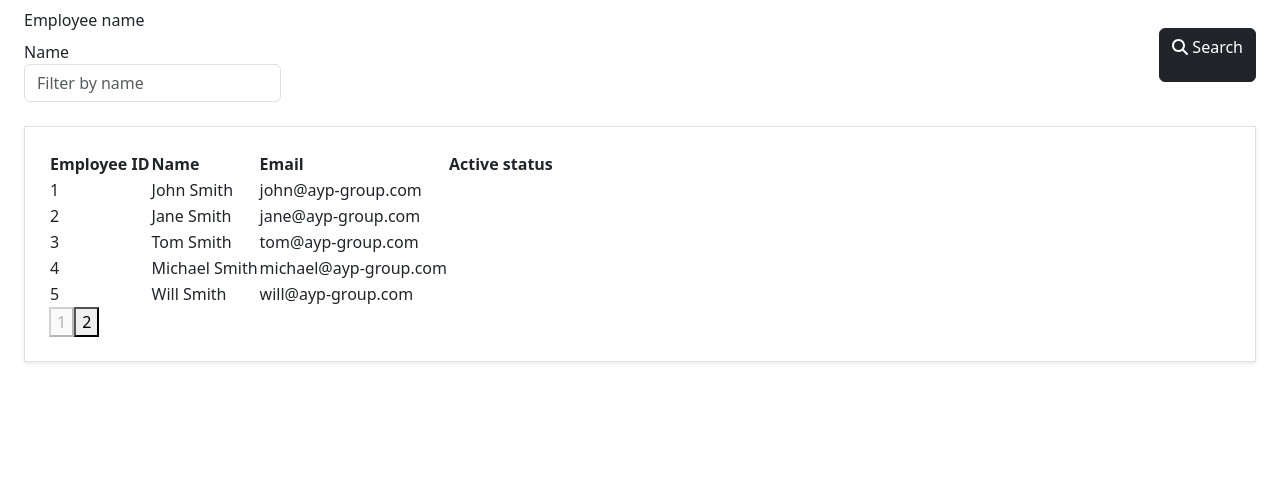
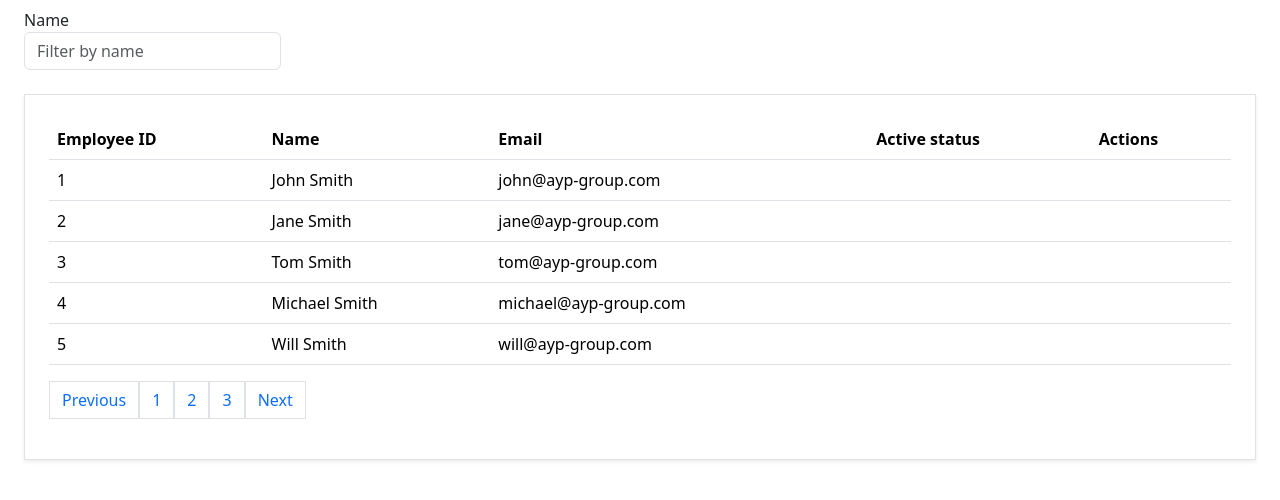
Before and after one commit to almasutami/employee-app, a React (Create React App) app: page / in a window 1280 px wide. Shown: the top 500 px of the page. Built offline with nearby package versions, Linux system fonts and the light colour scheme.

Commit message:
fix: pagination

```diff
--- a/src/components/global/base-table.tsx
+++ b/src/components/global/base-table.tsx
@@ -47,9 +47,13 @@ class BaseTable extends Component<BaseTableProps, BaseTableState> {
 
     return paginatedData.map((row, rowIndex) => (
       <tr key={rowIndex}>
-        {headers.map((header, index) => (
-          <td key={index}>{row[header.key]}</td>
-        ))}
+        {headers.map((header, index) => {
+          if (header.key === "Actions") {
+            return <td key={index}>Button</td>;
+          } else {
+            return <td key={index}>{row[header.key]}</td>;
+          }
+        })}
       </tr>
     ));
   }
@@ -64,17 +68,41 @@ class BaseTable extends Component<BaseTableProps, BaseTableState> {
     );
 
     return (
-      <div>
+      <ul className="pagination">
+        <li
+          className="page-link"
+          onClick={() => {
+            if (currentPage > 1) {
+              this.goToPage(currentPage - 1);
+            }
+          }}
+        >
+          Previous
+        </li>
         {pageNumbers.map((pageNumber) => (
-          <button
+          <li
+            className="page-link"
             key={pageNumber}
-            onClick={() => this.goToPage(pageNumber)}
-            disabled={currentPage === pageNumber}
+            onClick={() => {
+              if (currentPage !== pageNumber) {
+                this.goToPage(pageNumber);
+              }
+            }}
           >
             {pageNumber}
-          </button>
+          </li>
         ))}
-      </div>
+        <li
+          className="page-link"
+          onClick={() => {
+            if (currentPage < totalPages) {
+              this.goToPage(currentPage + 1);
+            }
+          }}
+        >
+          Next
+        </li>
+      </ul>
     );
   }
 
@@ -85,7 +113,7 @@ class BaseTable extends Component<BaseTableProps, BaseTableState> {
   render() {
     return (
       <div>
-        <table>
+        <table className="table">
           <thead>{this.renderTableHeaders()}</thead>
           <tbody>{this.renderTableData()}</tbody>
         </table>
--- a/src/data/employee.json
+++ b/src/data/employee.json
@@ -38,14 +38,14 @@
     },
     {
       "id": 7,
-      "name": "Nana Smith",
-      "email": "nana@ayp-group.com",
+      "name": "Jonathan Smith",
+      "email": "jonathan@ayp-group.com",
       "isActive": false
     },
     {
       "id": 8,
-      "name": "Charles Smith",
-      "email": "charles@ayp-group.com",
+      "name": "Jacob Smith",
+      "email": "jacob@ayp-group.com",
       "isActive": true
     },
     {
@@ -59,6 +59,12 @@
       "name": "Max Smith",
       "email": "max@ayp-group.com",
       "isActive": true
+    },
+    {
+      "id": 11,
+      "name": "Jeremiah Smith",
+      "email": "jeremiah@ayp-group.com",
+      "isActive": true
     }
   ]
 }
--- a/src/pages/employee-list.tsx
+++ b/src/pages/employee-list.tsx
@@ -1,10 +1,7 @@
 import React from "react";
-// import "../assets/styles/employee-list.css";
-import employeeData from "../data/employee.json";
 import BaseInput from "../components/global/base-input.tsx";
 import BaseTable from "../components/global/base-table.tsx";
-import { FontAwesomeIcon } from "@fortawesome/react-fontawesome";
-import { faSearch } from "@fortawesome/free-solid-svg-icons";
+import employeeData from "../data/employee.json";
 
 export interface Employee {
   id: number;
@@ -18,6 +15,7 @@ const employeeTableHeaders = [
   { label: "Name", key: "name" },
   { label: "Email", key: "email" },
   { label: "Active status", key: "isActive" },
+  { label: "Actions", key: "" },
 ];
 
 class EmployeeListing extends React.Component {
@@ -26,39 +24,34 @@ class EmployeeListing extends React.Component {
     currentPage: 1,
     nameQuery: "",
     emailQuery: "",
-    isActive: null as boolean | null,
+    isActiveFilter: null as boolean | null,
   };
 
-  inputHandler = (event) => {
-    const value = event.target.value as string;
-    const name = event.target.name as string;
-
+  inputHandler = (name: string, value: string) => {
     this.setState({ [name]: value });
   };
 
   fetchEmployees = () => {
     let filteredEmployees = employeeData.employees as Employee[];
-    console.log(filteredEmployees);
 
     if (this.state.nameQuery) {
-      filteredEmployees?.filter((employee) => {
-        return employee.name
-          .toLowerCase()
-          .includes(this.state.nameQuery.toLowerCase());
-      });
+      filteredEmployees = filteredEmployees.filter((employee) =>
+        employee.name.toLowerCase().includes(this.state.nameQuery.toLowerCase())
+      );
     }
-    console.log(filteredEmployees);
 
     this.setState({ employees: filteredEmployees });
   };
 
-  handleSearch = () => {
+  componentDidMount() {
+    this.fetchEmployees();
+  }
+
+  componentDidUpdate(_, prevState) {
+    if (prevState.nameQuery !== this.state.nameQuery) {
       this.setState({ currentPage: 1 });
       this.fetchEmployees();
-  };
-
-  componentDidMount() {
-    this.fetchEmployees();
+    }
   }
 
   render() {
@@ -67,27 +60,15 @@ class EmployeeListing extends React.Component {
         <div
           className={`filter d-flex flex-wrap justify-content-between px-4 py-2 flex-row align-items-center`}
         >
-          <form className="form-inline  d-flex flex-row flex-wrap align-items-center gap-3">
           <div>
-              <label className="form-label">Employee name</label>
             <BaseInput
               label="Name"
               placeholder="Filter by name"
               value={this.state.nameQuery}
-                onChange={this.inputHandler}
+              onChange={(value: string) =>
+                this.inputHandler("nameQuery", value)
+              }
             />
-            </div>
-          </form>
-          <div className="py-2 d-flex flex-row justify-content-end">
-            <button
-              onClick={this.handleSearch}
-              className="btn btn-dark ms-2"
-              type="submit"
-            >
-              <p>
-                <FontAwesomeIcon icon={faSearch} /> Search
-              </p>
-            </button>
           </div>
         </div>
         <div className={`d-flex flex-row justify-content-end mx-2`}></div>
```
Lines whose indentation alone changed are shown as unchanged.
